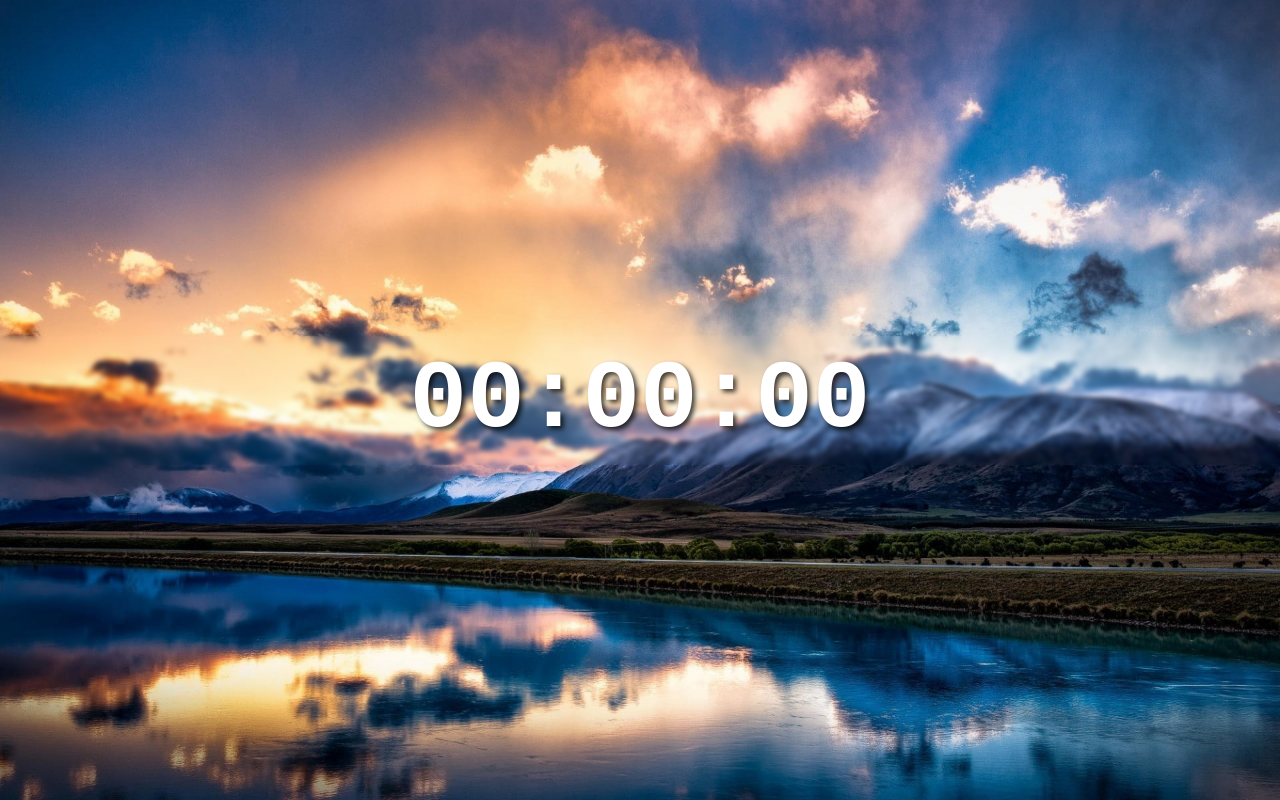
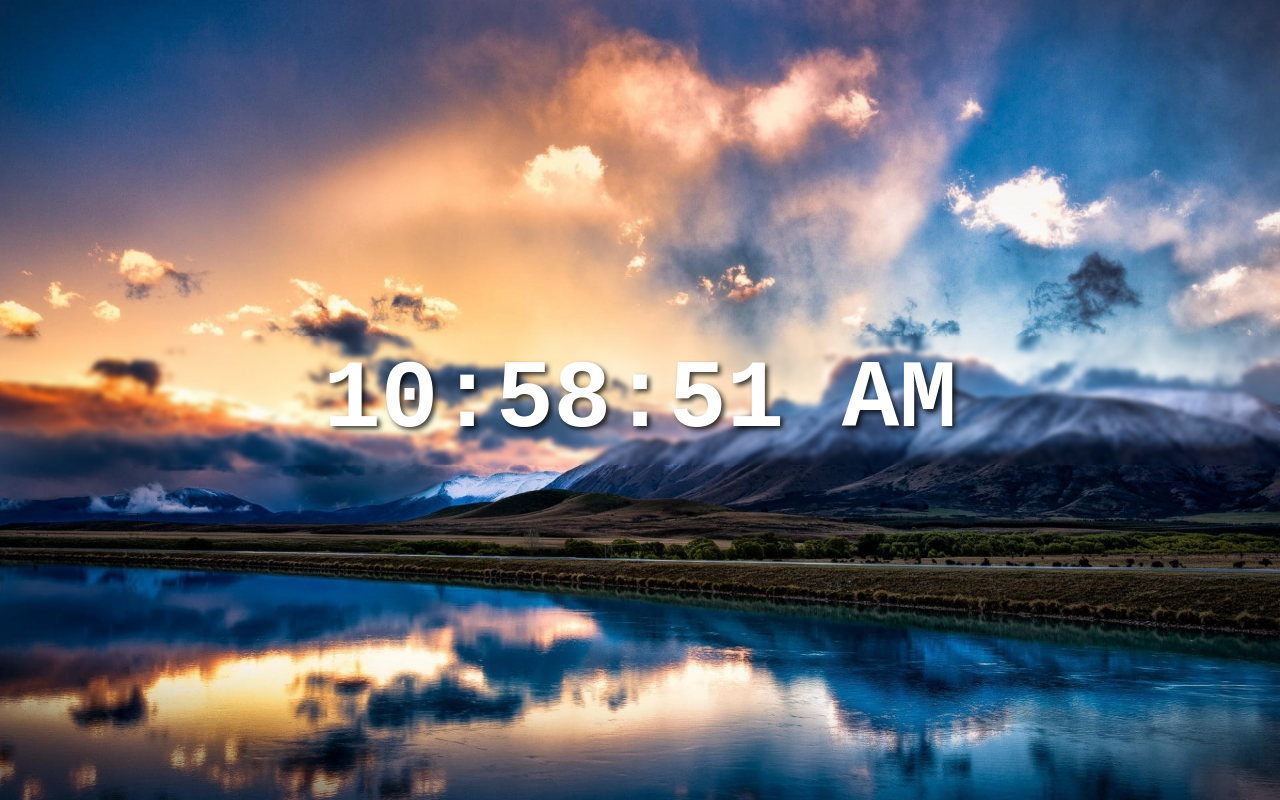
Before and after one commit to Junior-sierpik/Digital-clock-app---React, a React (Vite) app in the folder Digital-clock-react/: page / in a window 1280 px wide. Built offline with nearby package versions, Linux system fonts and the light colour scheme.

Commit message:
Create formatTime function and export it to HTML

```diff
--- a/Digital-clock-react/src/digitalClock.jsx
+++ b/Digital-clock-react/src/digitalClock.jsx
@@ -5,13 +5,30 @@
   const [time, setTime] = useState(new Date());
 
   useEffect(() => {
+    const intervalId = setInterval(() => {
+      setTime(new Date());
+    }, 1000);
 
+    return() => {
+      clearInterval(intervalId);
+    }
   }, []);
+
+  function formatTime() {
+    let hours = time.getHours();
+    const minutes = time.getMinutes();
+    const seconds = time.getSeconds();
+    const meridiem = hours >= 12 ? "PM" : "AM";
+
+    hours = hours % 12 || 12;
+
+    return `${hours}:${minutes}:${seconds} ${meridiem}`;
+  }
 
   return(
     <div className="clock-container">
       <div className="clock">
-          <span>00:00:00</span>
+          <span>{formatTime()}</span>
       </div>
     </div>
   );
```
